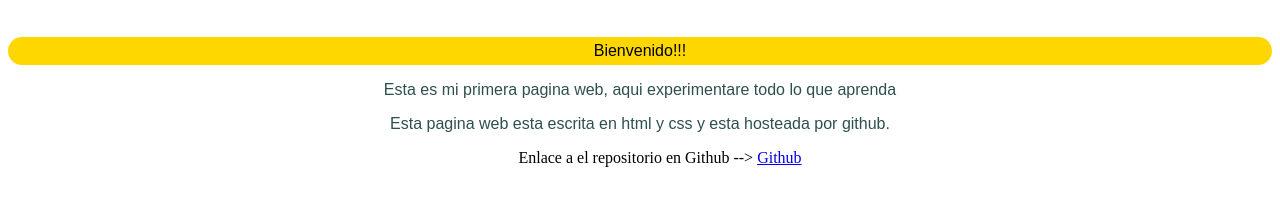
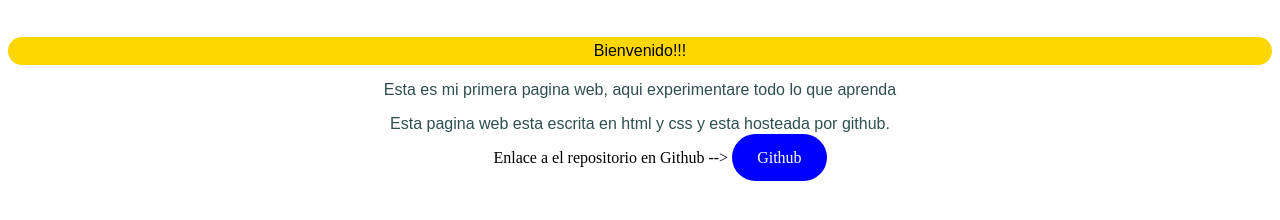
Before and after one commit to Gu11e/Mi-primera-pag-web, a plain HTML site: page index.html in a window 1280 px wide. Shown: the part 84-304 px from the top of the page. Drawn offline with Linux system fonts and the light colour scheme; a script that the page names is missing.

Commit message:
Update style.css

```diff
--- a/style.css
+++ b/style.css
@@ -20,3 +20,11 @@ text-align: center;
   font-family: arial;
   color: darkslategray;
  }
+
+.enlace-boton {
+  background-color: blue;
+  color: white;
+  padding: 15px 25px;
+  text-decoration: none;
+  border-radius: 25px;
+}
```
